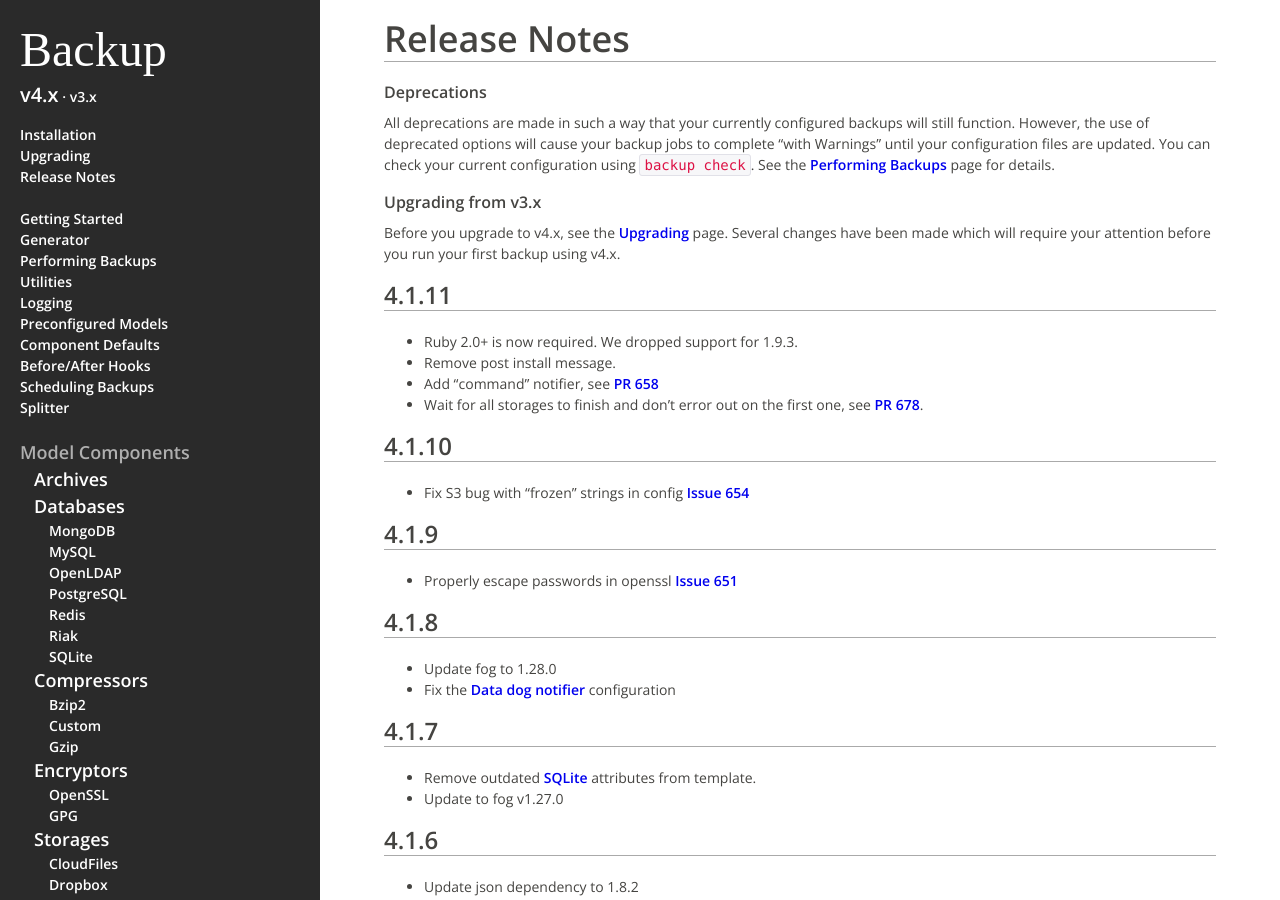
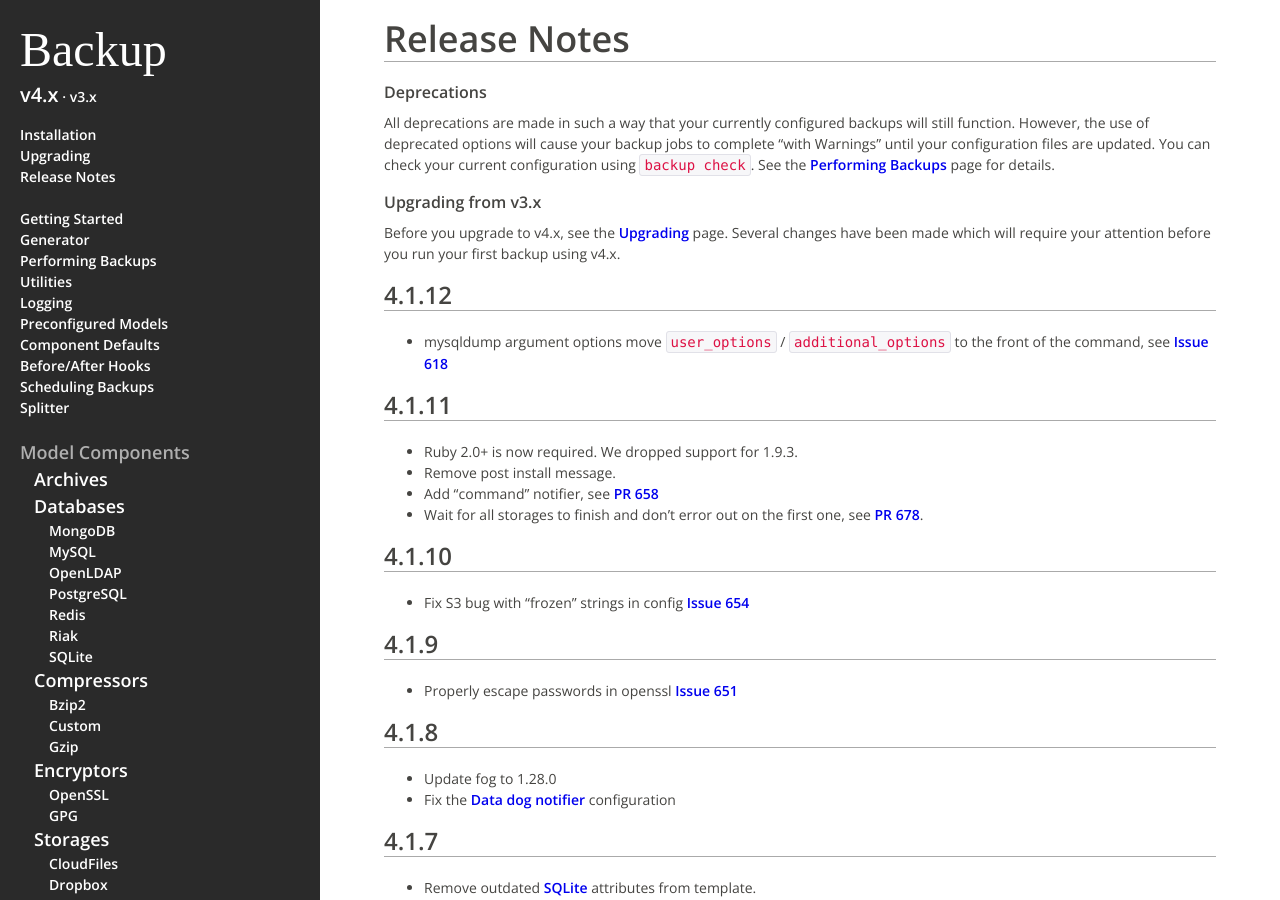
Before and after one commit to backup/backup, a Jekyll site: the page built from v4/release-notes/index.md, in a window 1280 px wide and 900 px high. Built offline with Jekyll 4.4.1, drawn with Linux system fonts in a browser that asks for light colours; some web fonts are replaced; Markdown is read by kramdown in place of the engine named in the settings.

Commit message:
Add 4.1.12 release notes

```diff
--- a/v4/release-notes/index.md
+++ b/v4/release-notes/index.md
@@ -17,6 +17,11 @@ See the [Performing Backups][performing-backups] page for details.
 
 Before you upgrade to v4.x, see the [Upgrading][upgrading] page.
 Several changes have been made which will require your attention before you run your first backup using v4.x.
+
+4.1.12
+-----
+
+- mysqldump argument options move `user_options` / `additional_options` to the front of the command, see [Issue 618](https://github.com/backup/backup/issues/618)
 
 4.1.11
 -----
```
